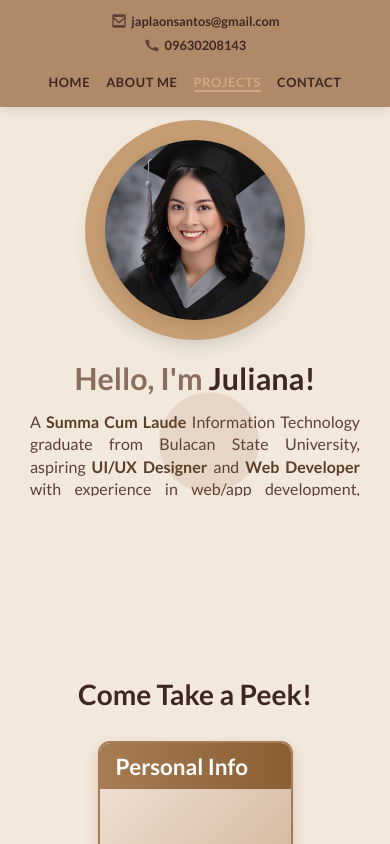
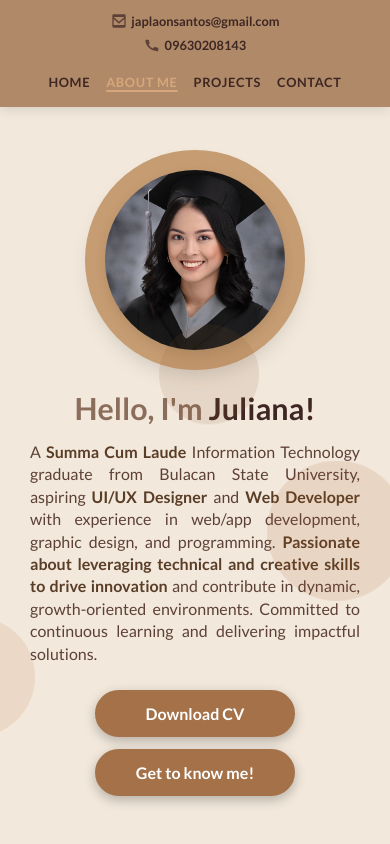
Before and after one commit to julianaaplaonsantos/mywebsite, a React (Vite) app: page / in a window 390 px wide. Shown: the top 844 px of the page. Built offline with nearby package versions, Linux system fonts and the light colour scheme.

Commit message:
mobile ui fixes

```diff
--- a/src/sections/About.css
+++ b/src/sections/About.css
@@ -447,7 +447,7 @@
   }
 
   .about-section > h2 {
-    margin-top: 0;
+    margin-top: -35px;
     margin-bottom: 30px;
     font-size: 45px;
   }
@@ -466,7 +466,6 @@
 @media (max-width: 768px) {
   .about-section {
     padding: 60px 15px 40px;
-    margin-top: -400px;
   }
 
   .about-section > h2 {
--- a/src/sections/Home.css
+++ b/src/sections/Home.css
@@ -313,13 +313,26 @@
   .home-section {
     padding: 80px 15px 100px;
     min-height: 95vh;
+    overflow: visible;
   }
 
   .home-container {
     flex-direction: column;
     gap: 30px;
-    transform: translateY(0);
+    transform: translateY(20px);
     padding: 0;
+  }
+
+    .home-section .circle1 {
+    top: 80%;
+  }
+
+  .home-section .circle2 {
+    top: 55%;
+  }
+
+  .home-section .circle3 {
+    top: 35%;
   }
 
   .image-wrapper {
@@ -388,6 +401,19 @@
 
   .home-container {
     gap: 15px;
+    transform: translateY(30px);
+  }
+
+  .home-section .circle1 {
+    top: 75%;
+  }
+
+  .home-section .circle2 {
+    top: 50%;
+  }
+
+  .home-section .circle3 {
+    top: 30%;
   }
 
   .image-wrapper {
```
